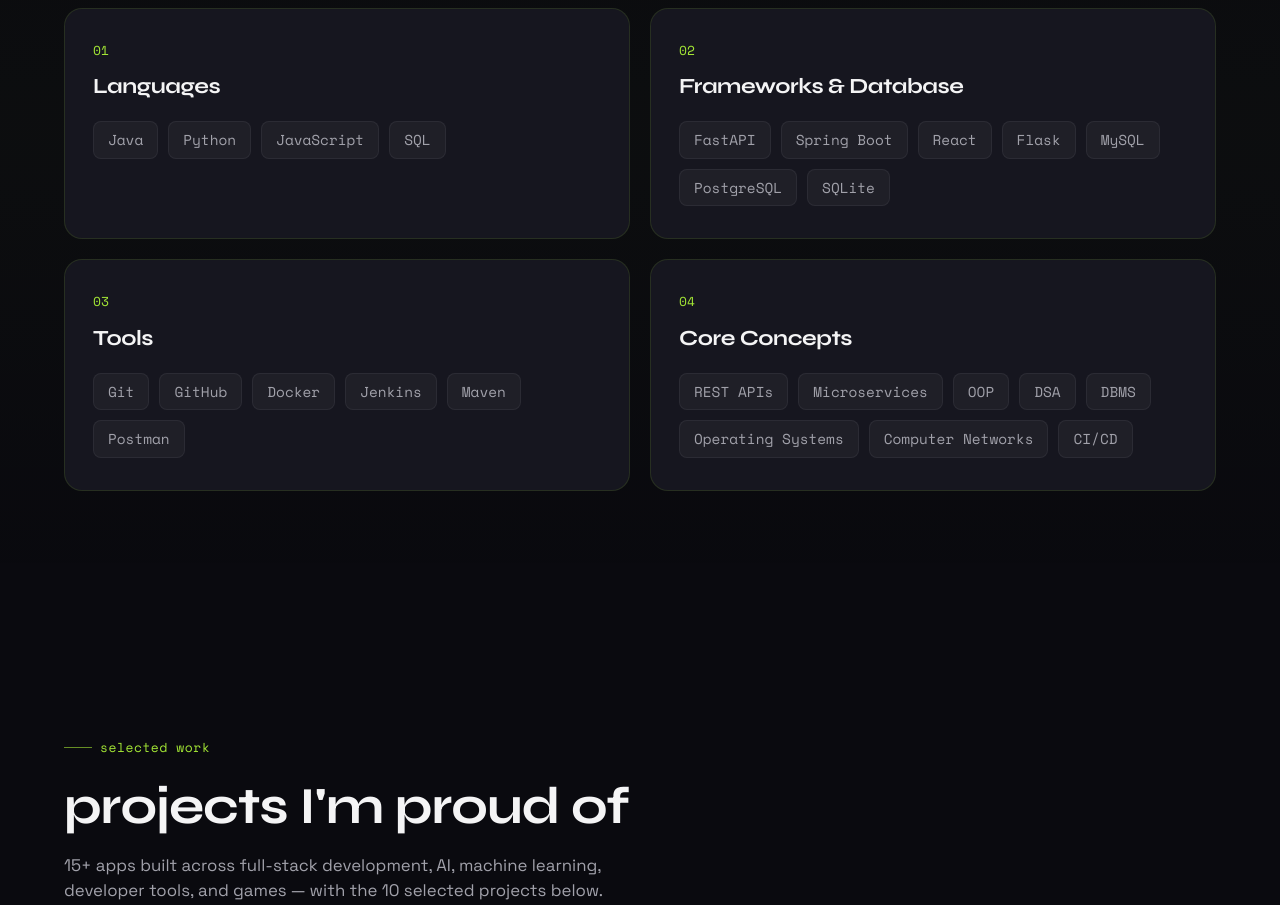
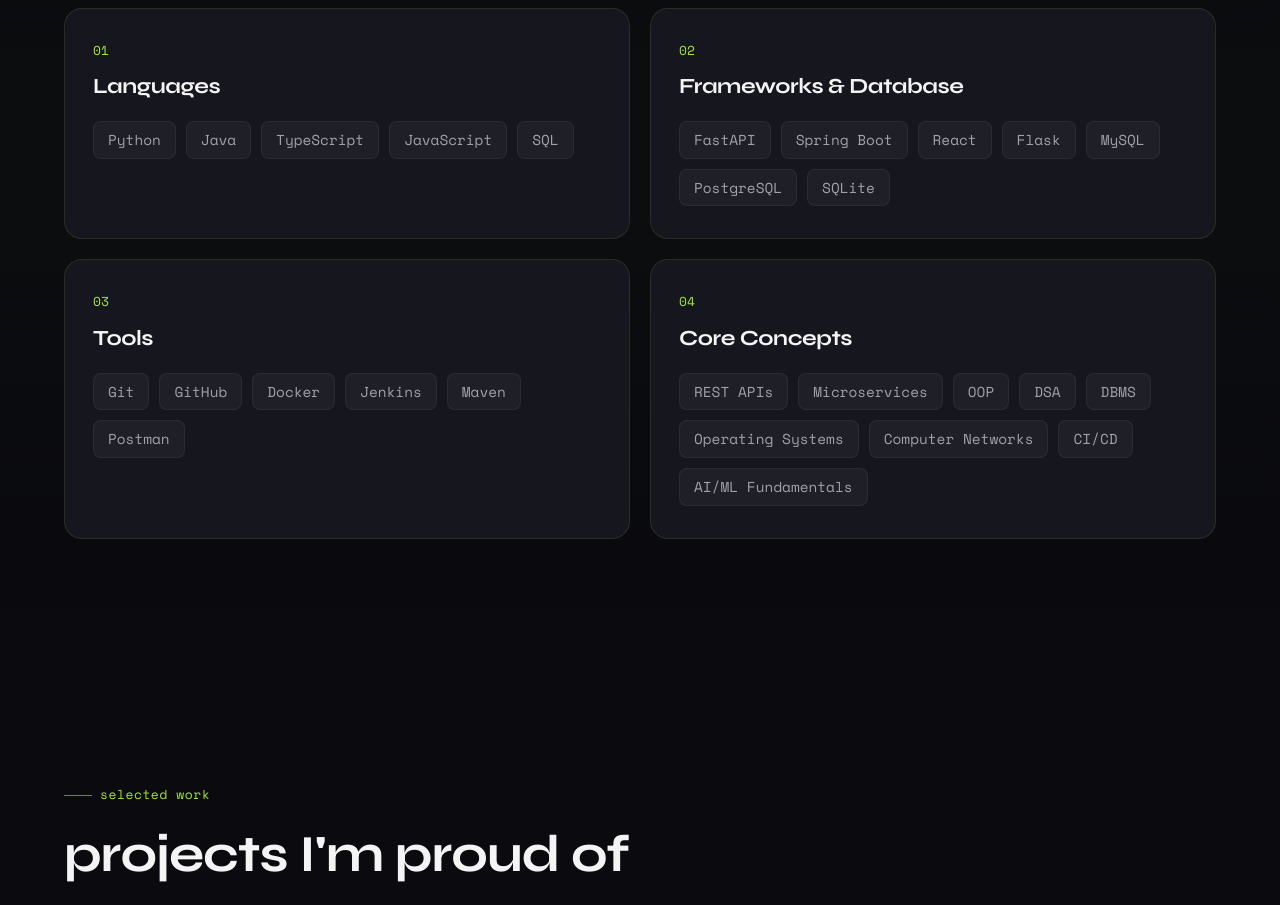
Before and after one commit to Uraj777/portfolio-website, a React (Vite) app: page / in a window 1280 px wide. Shown: the part 2240-3145 px from the top of the page. Built offline with nearby package versions, Linux system fonts and the light colour scheme.

Commit message:
Update skills list to include AI/ML Fundamentals
Added 'AI/ML Fundamentals' to the Core Concepts section.

```diff
--- a/src/components/Skills.jsx
+++ b/src/components/Skills.jsx
@@ -1,7 +1,7 @@
 const groups = [
   {
     title: 'Languages',
-    items: ['Java', 'Python', 'JavaScript', 'SQL'],
+    items: ['Python', 'Java', 'TypeScript', 'JavaScript', 'SQL'],
   },
   {
     title: 'Frameworks & Database',
@@ -13,7 +13,7 @@ const groups = [
   },
   {
     title: 'Core Concepts',
-    items: ['REST APIs', 'Microservices', 'OOP', 'DSA', 'DBMS', 'Operating Systems', 'Computer Networks', 'CI/CD'],
+    items: ['REST APIs', 'Microservices', 'OOP', 'DSA', 'DBMS', 'Operating Systems', 'Computer Networks', 'CI/CD' , 'AI/ML Fundamentals'],
   },
 ];
 
```
